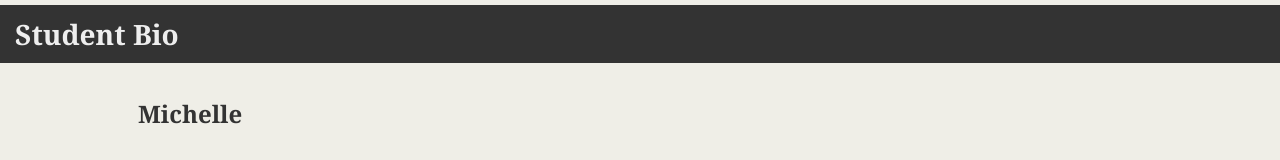
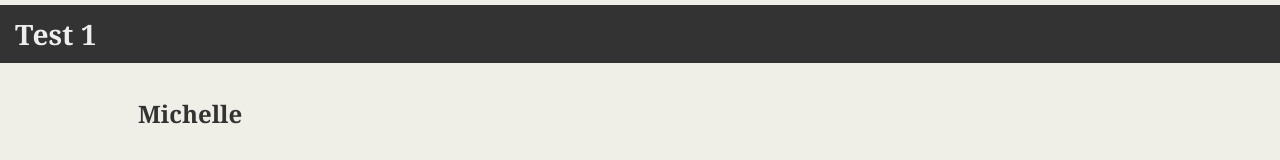
Before and after one commit to michellechristina/quickdemoapp, a plain HTML site: page index.html in a window 1280 px wide. Shown: the top 160 px of the page. Drawn offline with Linux system fonts and the light colour scheme.

Commit message:
new stuff

```diff
--- a/index.html
+++ b/index.html
@@ -13,7 +13,7 @@
 
 <body>
     <header>
-        <h1>Student Bio</h1>
+        <h1>Test 1</h1>
     </header>
 
     <div class="container">
```
